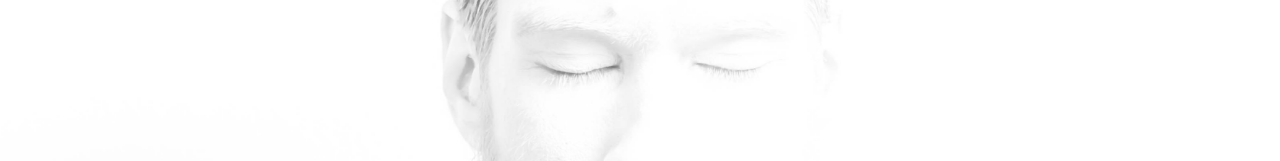
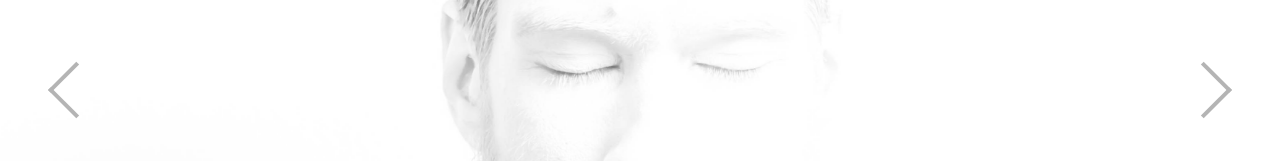
Before and after one commit to vanStaen/clementvanstaen, a React app: page / in a window 1280 px wide. Shown: the part 310-471 px from the top of the page. Built offline with nearby package versions, Linux system fonts and the light colour scheme.

Commit message:
button color #6a6a6a

```diff
--- a/src/components/CubeSlider/CubeSlider.jsx
+++ b/src/components/CubeSlider/CubeSlider.jsx
@@ -48,7 +48,7 @@ export const CubeSlider = observer((props) => {
 
   return (
     <>
-      <Buttons color="#fff" numPages={pages.length} />
+      <Buttons color="#6a6a6a" numPages={pages.length} />
       <div
         className="cubeContainer"
         onTouchStart={onTouchStart}
```
